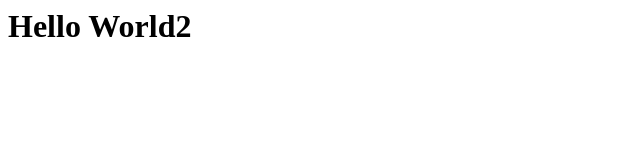
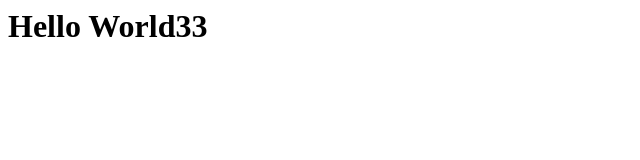
Before and after one commit to YounesseELH/YounesseELH.github.io, a plain HTML site: page index.html in a window 1280 px wide. Shown: the full height of the page, 0-640 px from the left. Drawn offline with Linux system fonts and the light colour scheme.

Commit message:
Update index.html

```diff
--- a/index.html
+++ b/index.html
@@ -2,6 +2,6 @@
  <head>
  </head>
  <body>
-   <h1>Hello World2<h1>
+   <h1>Hello World33<h1>
  </body>
 </html>
```
